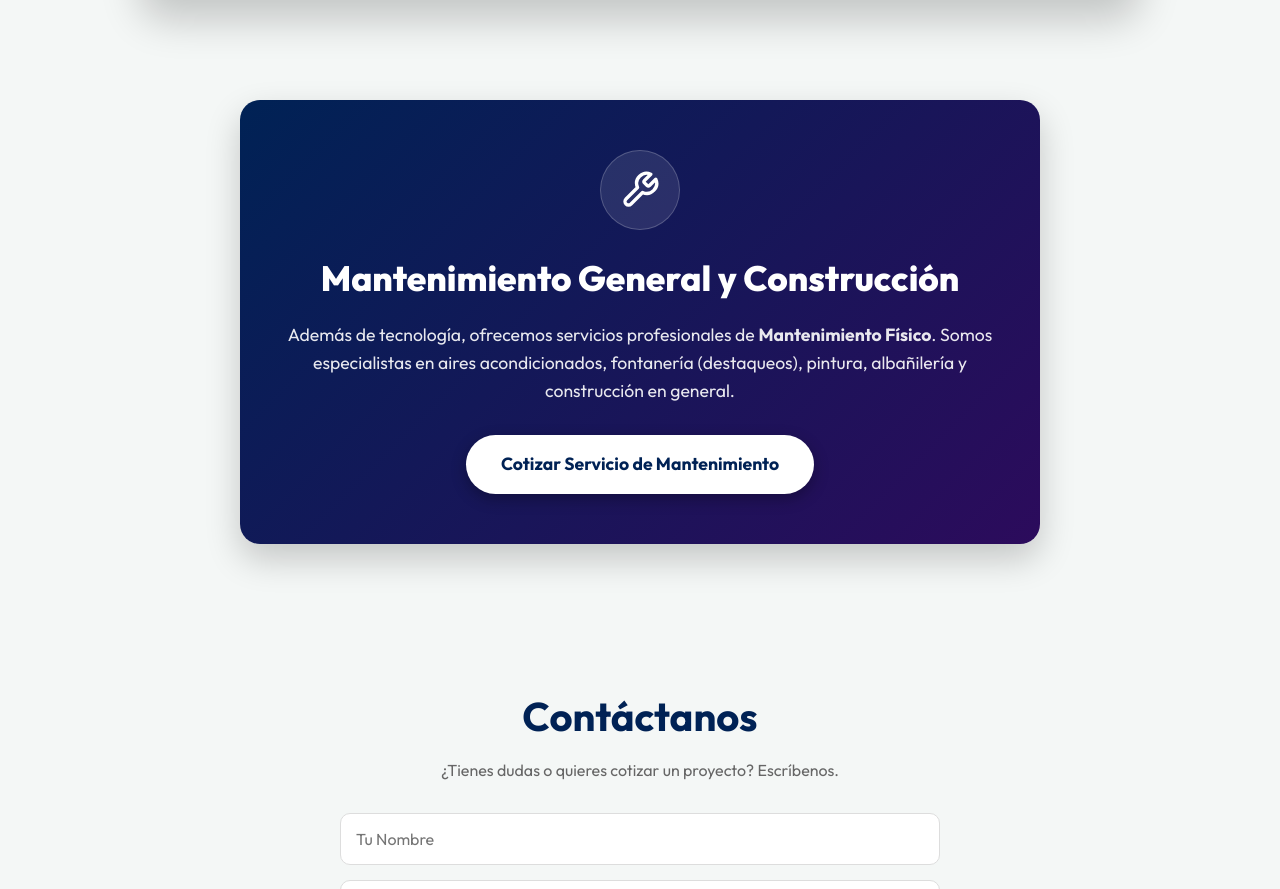
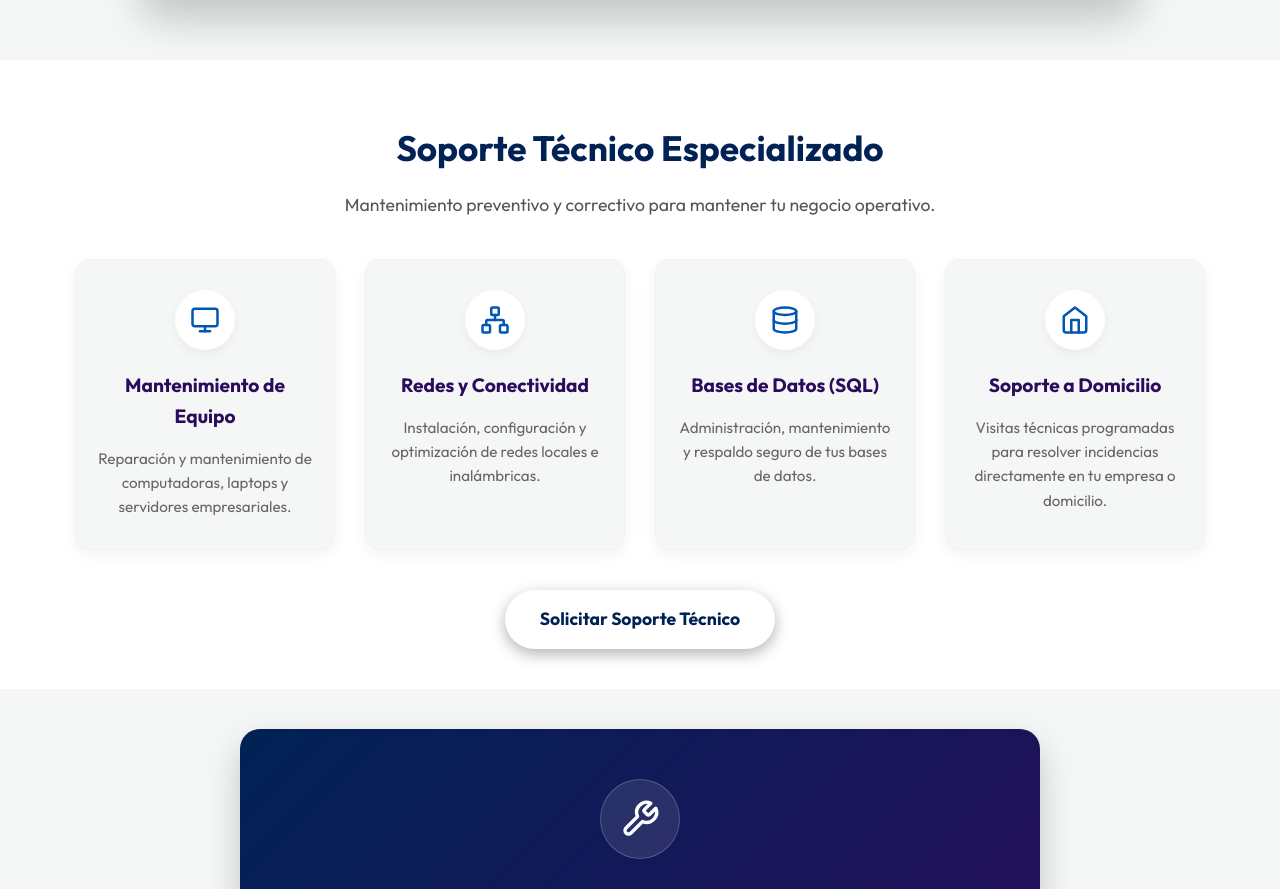
Before and after one commit to WEWebcr/Mantixor, a website built with Vite: page index.html in a window 1280 px wide. Shown: the part 3352-4241 px from the top of the page. Built offline with nearby package versions, Linux system fonts and the light colour scheme.

Commit message:
Agregar sección de Soporte Técnico Especializado (TI, Redes, SQL, Domicilio)

```diff
--- a/index.html
+++ b/index.html
@@ -225,6 +225,47 @@
         </div>
       </section>
 
+      <!-- Soporte TI y Redes -->
+      <section class="it-services-section">
+        <div class="it-services-header">
+          <h2>Soporte Técnico Especializado</h2>
+          <p>Mantenimiento preventivo y correctivo para mantener tu negocio operativo.</p>
+        </div>
+        <div class="it-services-grid">
+          <div class="it-card">
+            <div class="it-card-icon">
+              <svg viewBox="0 0 24 24" width="30" height="30" fill="none" stroke="currentColor" stroke-width="2" stroke-linecap="round" stroke-linejoin="round"><rect x="2" y="3" width="20" height="14" rx="2" ry="2"></rect><line x1="8" y1="21" x2="16" y2="21"></line><line x1="12" y1="17" x2="12" y2="21"></line></svg>
+            </div>
+            <h3>Mantenimiento de Equipo</h3>
+            <p>Reparación y mantenimiento de computadoras, laptops y servidores empresariales.</p>
+          </div>
+          <div class="it-card">
+            <div class="it-card-icon">
+              <svg viewBox="0 0 24 24" width="30" height="30" fill="none" stroke="currentColor" stroke-width="2" stroke-linecap="round" stroke-linejoin="round"><rect x="16" y="16" width="6" height="6" rx="1"></rect><rect x="2" y="16" width="6" height="6" rx="1"></rect><rect x="9" y="2" width="6" height="6" rx="1"></rect><path d="M5 16v-3a1 1 0 0 1 1-1h12a1 1 0 0 1 1 1v3"></path><path d="M12 12V8"></path></svg>
+            </div>
+            <h3>Redes y Conectividad</h3>
+            <p>Instalación, configuración y optimización de redes locales e inalámbricas.</p>
+          </div>
+          <div class="it-card">
+            <div class="it-card-icon">
+              <svg viewBox="0 0 24 24" width="30" height="30" fill="none" stroke="currentColor" stroke-width="2" stroke-linecap="round" stroke-linejoin="round"><ellipse cx="12" cy="5" rx="9" ry="3"></ellipse><path d="M21 12c0 1.66-4 3-9 3s-9-1.34-9-3"></path><path d="M3 5v14c0 1.66 4 3 9 3s9-1.34 9-3V5"></path></svg>
+            </div>
+            <h3>Bases de Datos (SQL)</h3>
+            <p>Administración, mantenimiento y respaldo seguro de tus bases de datos.</p>
+          </div>
+          <div class="it-card">
+            <div class="it-card-icon">
+              <svg viewBox="0 0 24 24" width="30" height="30" fill="none" stroke="currentColor" stroke-width="2" stroke-linecap="round" stroke-linejoin="round"><path d="M3 9l9-7 9 7v11a2 2 0 0 1-2 2H5a2 2 0 0 1-2-2z"></path><polyline points="9 22 9 12 15 12 15 22"></polyline></svg>
+            </div>
+            <h3>Soporte a Domicilio</h3>
+            <p>Visitas técnicas programadas para resolver incidencias directamente en tu empresa o domicilio.</p>
+          </div>
+        </div>
+        <div style="text-align: center; margin-top: 40px;">
+          <a href="https://wa.me/50657035886?text=Hola%20Mantixor,%20necesito%20informaci%C3%B3n%20sobre%20el%20soporte%20t%C3%A9cnico%20y%20mantenimiento%20de%20equipos." target="_blank" rel="noopener noreferrer" class="btn-primary">Solicitar Soporte Técnico</a>
+        </div>
+      </section>
+
       <!-- Nueva Sección de Mantenimiento -->
       <section class="maintenance-section">
         <div class="maintenance-content">
--- a/src/style.css
+++ b/src/style.css
@@ -427,6 +427,80 @@ body {
   line-height: 1.7;
 }
 
+/* IT Services Section */
+.it-services-section {
+  padding: 60px 20px 40px;
+  background-color: var(--white);
+}
+
+.it-services-header {
+  text-align: center;
+  max-width: 800px;
+  margin: 0 auto 40px;
+}
+
+.it-services-header h2 {
+  font-size: 2.2rem;
+  color: var(--blue-dark);
+  margin-bottom: 15px;
+}
+
+.it-services-header p {
+  font-size: 1.1rem;
+  color: #555;
+}
+
+.it-services-grid {
+  display: flex;
+  flex-wrap: wrap;
+  justify-content: center;
+  gap: 30px;
+  max-width: 1200px;
+  margin: 0 auto;
+}
+
+.it-card {
+  background: var(--bg-color);
+  width: 260px;
+  border-radius: 15px;
+  padding: 30px 20px;
+  text-align: center;
+  box-shadow: 0 5px 15px rgba(0,0,0,0.05);
+  transition: transform 0.3s ease, box-shadow 0.3s ease;
+  border: 1px solid rgba(0,0,0,0.02);
+}
+
+.it-card:hover {
+  transform: translateY(-5px);
+  box-shadow: 0 10px 25px rgba(0,0,0,0.1);
+  border-color: rgba(0,0,0,0.05);
+}
+
+.it-card-icon {
+  background: var(--white);
+  width: 60px;
+  height: 60px;
+  border-radius: 50%;
+  display: flex;
+  justify-content: center;
+  align-items: center;
+  margin: 0 auto 20px;
+  box-shadow: 0 4px 10px rgba(0,0,0,0.05);
+  color: var(--blue-main);
+}
+
+.it-card h3 {
+  font-size: 1.2rem;
+  color: var(--purple-dark);
+  margin-bottom: 15px;
+  font-weight: 700;
+}
+
+.it-card p {
+  color: #666;
+  font-size: 0.95rem;
+}
+
 /* Contact Section */
 .contact-section {
   padding: 60px 20px 80px;
```
